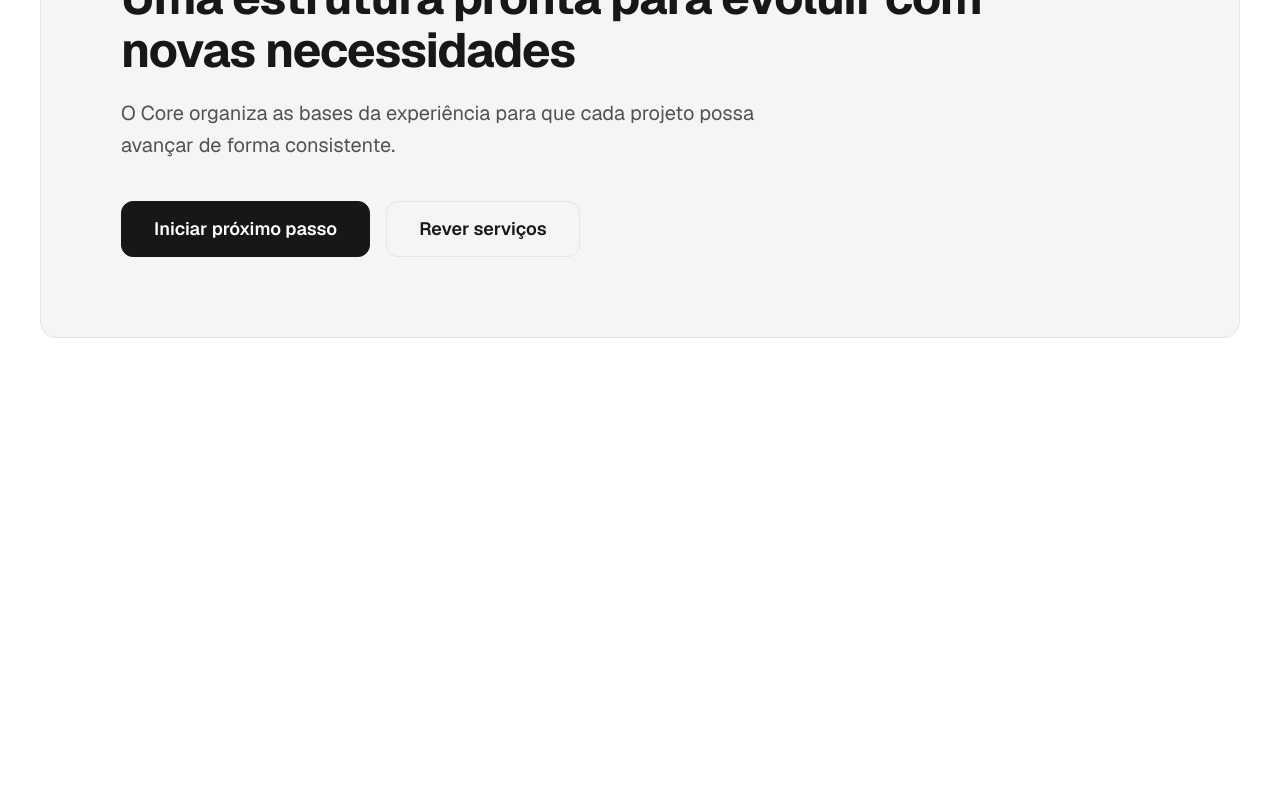
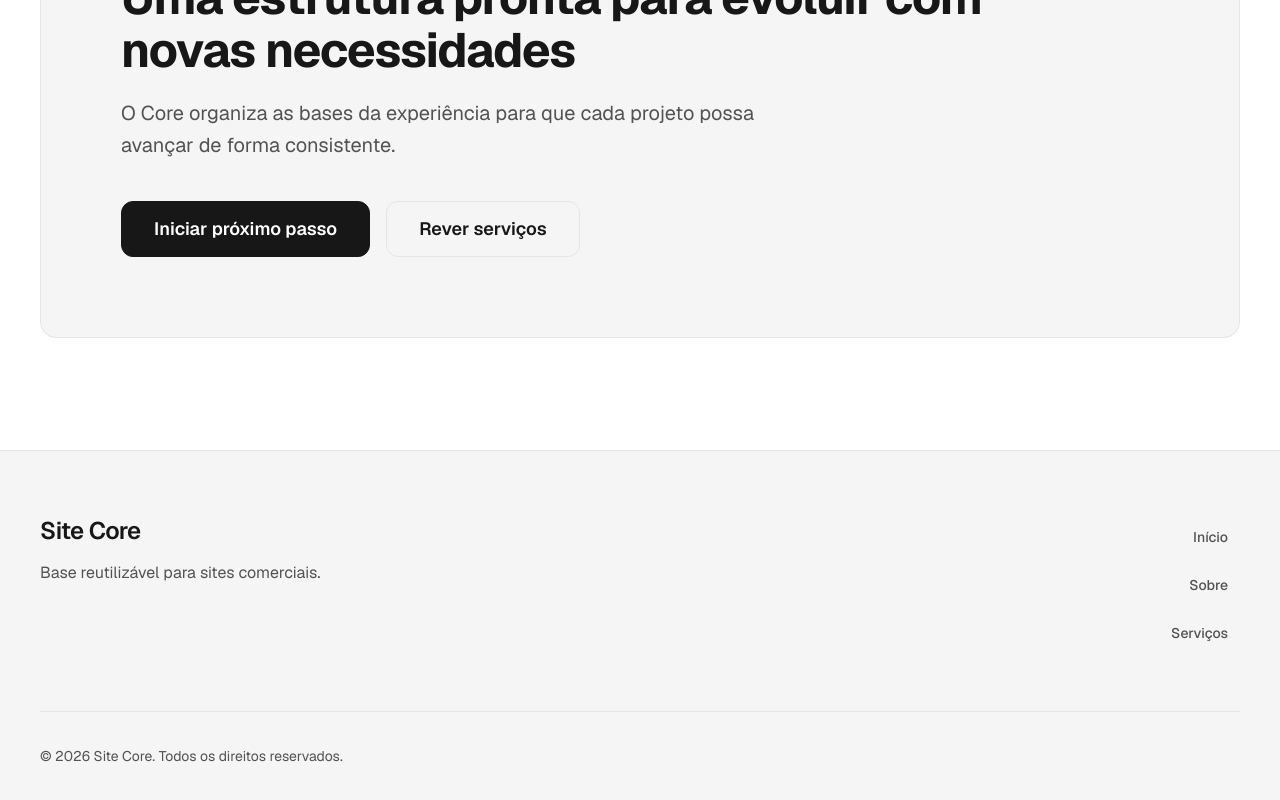
Before and after one commit to MUTANOxB/site-core, a Next.js app: page / in a window 1280 px wide. Shown: the part 7336-8136 px from the top of the page. Before the commit the page ends 7786 px from the top, so only its background shows below. Built offline with nearby package versions, Linux system fonts and the light colour scheme.

Commit message:
feat: add reusable footer

```diff
--- a/src/app/layout.tsx
+++ b/src/app/layout.tsx
@@ -2,6 +2,7 @@ import type { Metadata } from "next";
 import { Geist } from "next/font/google";
 import type { CSSProperties, ReactNode } from "react";
 
+import { Footer } from "@/components/layout/Footer";
 import { Header } from "@/components/layout/Header";
 import { siteConfig } from "@/config/site";
 import { themeConfig } from "@/config/theme";
@@ -62,6 +63,7 @@ export default function RootLayout({ children }: RootLayoutProps) {
       <body>
         <Header />
         {children}
+        <Footer />
       </body>
     </html>
   );
--- /dev/null
+++ b/src/components/layout/Footer.tsx
@@ -0,0 +1,58 @@
+import Link from "next/link";
+
+import { Container } from "@/components/ui/Container";
+import { navigationConfig } from "@/config/navigation";
+import { siteConfig } from "@/config/site";
+
+const footerLinkClasses =
+  "inline-flex min-h-11 max-w-full items-center whitespace-normal rounded-md px-3 py-2 text-sm font-medium text-muted-text [overflow-wrap:anywhere] transition-colors hover:bg-background hover:text-text focus-visible:outline-2 focus-visible:outline-offset-2 focus-visible:outline-primary motion-reduce:transition-none md:text-right";
+
+export function Footer() {
+  const currentYear = new Date().getFullYear();
+
+  return (
+    <footer className="border-t border-border bg-surface">
+      <Container className="py-12 sm:py-14 lg:py-16 2xl:py-20">
+        <div className="grid min-w-0 gap-10 md:grid-cols-2 md:gap-12 lg:gap-16 xl:gap-24">
+          <div className="min-w-0 max-w-xl">
+            <Link
+              className="inline-block max-w-full rounded-sm font-display text-xl font-semibold tracking-tight text-text [overflow-wrap:anywhere] focus-visible:outline-2 focus-visible:outline-offset-4 focus-visible:outline-primary sm:text-2xl"
+              href="/"
+            >
+              {siteConfig.name}
+            </Link>
+
+            {siteConfig.description ? (
+              <p className="mt-3 max-w-md text-sm leading-6 text-muted-text [overflow-wrap:anywhere] sm:text-base sm:leading-7">
+                {siteConfig.description}
+              </p>
+            ) : null}
+          </div>
+
+          {navigationConfig.items.length > 0 ? (
+            <nav
+              aria-label="Navegação do rodapé"
+              className="w-full min-w-0 md:max-w-md md:justify-self-end"
+            >
+              <ul className="flex min-w-0 flex-col items-start gap-1 md:items-end">
+                {navigationConfig.items.map((item) => (
+                  <li className="max-w-full" key={item.href}>
+                    <a className={footerLinkClasses} href={item.href}>
+                      {item.label}
+                    </a>
+                  </li>
+                ))}
+              </ul>
+            </nav>
+          ) : null}
+        </div>
+
+        <div className="mt-10 border-t border-border pt-6 sm:mt-12 lg:mt-14 lg:pt-8">
+          <p className="min-w-0 text-sm leading-6 text-muted-text [overflow-wrap:anywhere]">
+            © {currentYear} {siteConfig.name}. Todos os direitos reservados.
+          </p>
+        </div>
+      </Container>
+    </footer>
+  );
+}
```
Also changed, not shown: 1 other file (tests, documents, lock files or other folders).
